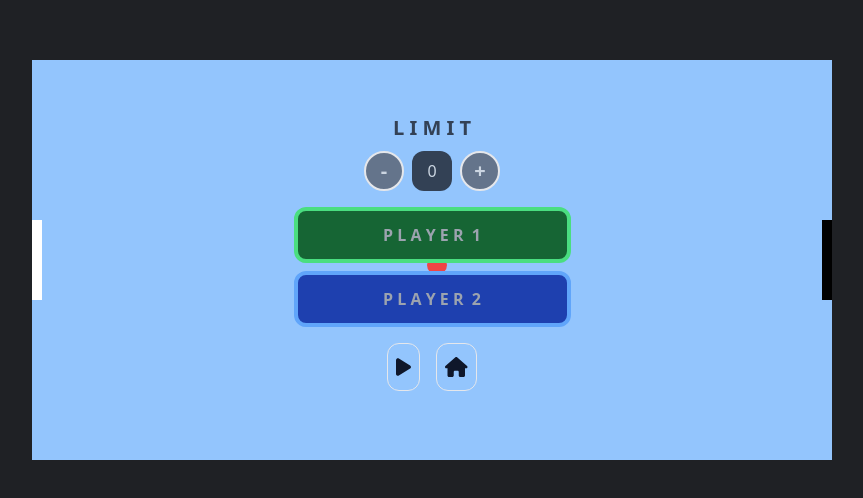
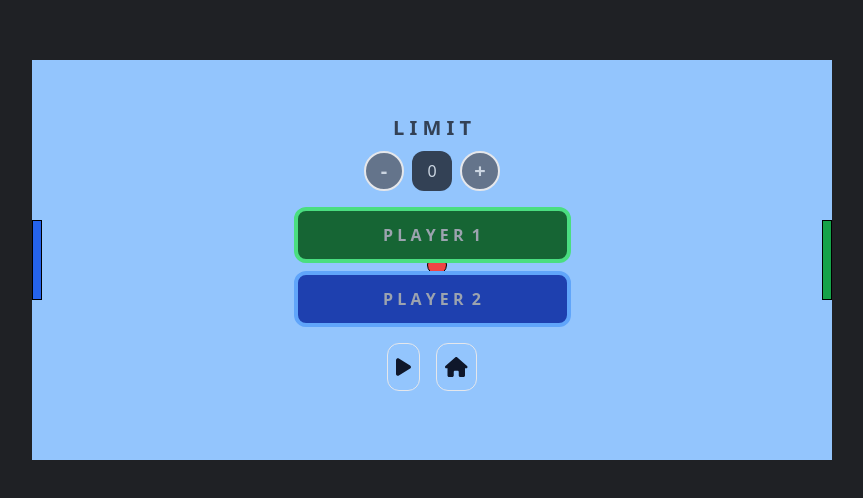
Before and after one commit to DMarzzucco/Spiels, a React (Vite) app: page /Game in a window 1280 px wide. Shown: the part 140-638 px from the top of the page, without its empty margins (208-1071 px from the left). Built offline with nearby package versions, Linux system fonts and the light colour scheme.

Commit message:
retoques

```diff
--- a/src/pages/Game.tsx
+++ b/src/pages/Game.tsx
@@ -197,9 +197,9 @@ const Game = () => {
                 className="relative bg-blue-300 w-800 h-400"
                 style={{ pointerEvents: 'all' }}
             >
-                <div className=" absolute bg-white h-80 w-10 left-0" style={{ top: paddleLeftTop }} />
-                <div className=" absolute bg-black h-80 w-10 right-0" style={{ top: paddleRightTop }} />
-                <div className="absolute bg-red-500 w-20 h-20 rounded-full" style={{ left: ballPosition.x, top: ballPosition.y }} />
+                <div className=" absolute bg-blue-600 border border-black h-80 w-10 left-0" style={{ top: paddleLeftTop }} />
+                <div className=" absolute bg-green-600 border border-black h-80 w-10 right-0" style={{ top: paddleRightTop }} />
+                <div className="absolute bg-red-500 border border-black w-20 h-20 rounded-full" style={{ left: ballPosition.x, top: ballPosition.y }} />
             </div>
             {plusFirst ?
                 <Plus title={valueInp1} style={{
```
